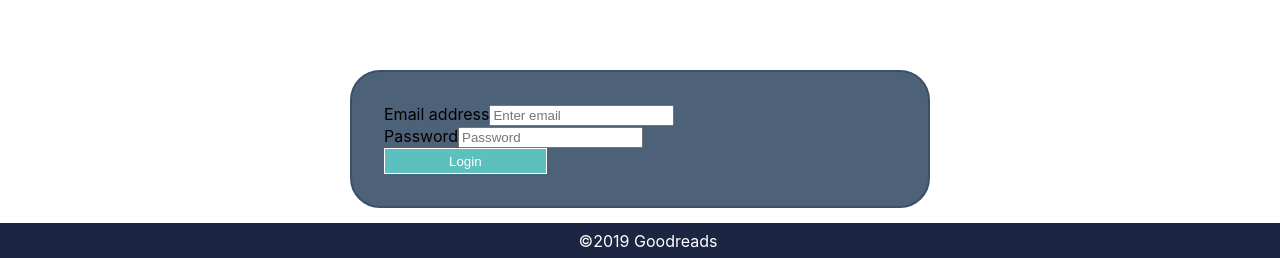
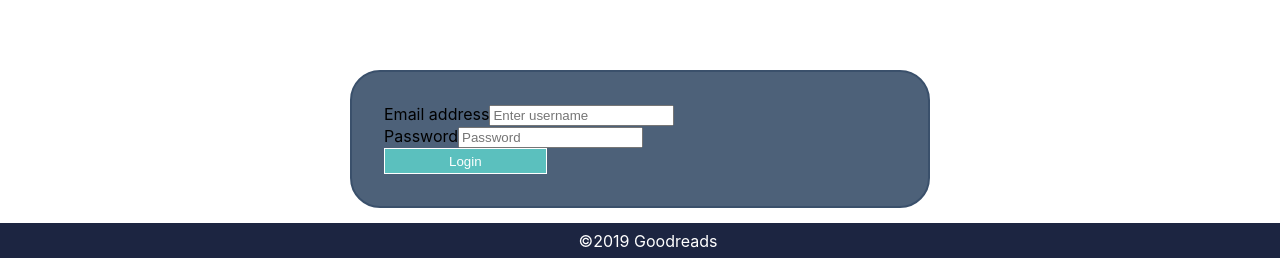
Before and after one commit to GSherif/GoodReads_Admin, a React (Create React App) app: page / in a window 1280 px wide. Shown: the part 541-799 px from the top of the page. Built offline with nearby package versions, Linux system fonts and the light colour scheme; no server answers.

Commit message:
Add admin's API

```diff
--- a/package.json
+++ b/package.json
@@ -3,6 +3,7 @@
   "version": "0.1.0",
   "private": true,
   "dependencies": {
+    "axios": "^0.18.0",
     "bootstrap": "^4.3.1",
     "eslint-config-airbnb": "^17.1.0",
     "eslint-plugin-import": "^2.16.0",
--- /dev/null
+++ b/src/API/admin.js
@@ -0,0 +1,23 @@
+import axios from 'axios';
+
+const BACKEND_URL = process.env.REACT_APP_BACKEND_URL || 'http://localhost:3000';
+
+export const login = ({ username, password }) => {
+    debugger;
+    return axios.post(`${BACKEND_URL}/api/users/login`, {
+        username,
+        password
+    })
+        .then(res => res.data);
+}
+
+
+// export const getUsers = () => {
+//     debugger;
+//     return axios.get(`${BACKEND_URL}/api/users`, {
+//         headers: {
+//             authorization: `Bearer ${localStorage.getItem('token')}`,
+//         }
+//     })
+//         .then(res => res.data);
+// }
--- a/src/App.js
+++ b/src/App.js
@@ -1,6 +1,5 @@
 import React, { Component } from 'react';
 import './App.css';
-
 import Routing from '../src/RouterModule/Router';
 
 export const context = React.createContext();
--- a/src/Components/Shared/Forms/login.js
+++ b/src/Components/Shared/Forms/login.js
@@ -1,55 +1,57 @@
 import React, { Component } from 'react';
 import { Form, Button } from 'react-bootstrap';
-import { context } from '../../../App';
+import { login } from '../../../API/admin';
 
 export default class LoginForm extends Component {
     constructor(props) {
         super(props);
         this.state = {
-            email: '',
+            username: '',
             password: '',
         }
     }
 
-    handleChange = (e) => {
-        const name = e.target.name;
-        const value = e.target.value;
-        this.setState({ [name]: value });
+    handleChange = (fieldName) => (e) => {
+        this.setState({ [fieldName]: e.target.value });
     }
 
-    handleSubmit = (value) => (e) => {
-        e.preventDefault();
-        if (!(this.state.email && this.state.password)) return;
-        const user = {
-            email: this.state.email,
-            password: this.state.password,
-        }
-        value.checkUser(user);
-        console.log(value.loggedUser);
-        if (value.loggedUser.admin === true) {
+    handleSubmit = () => {
+        // e.preventDefault();
+        // if (!(this.state.email && this.state.password)) return;
+        const { username, password } = this.state;
+        debugger;
+        login({ username, password })
+            .then(res => {
+                localStorage.setItem('token', res.token);
                 this.props.history.push('/admin');
-        }
-        else if (value.loggedUser.admin === false) {
-            this.props.history.push('/userProfile');
-        }
-        else {
-            this.props.history.push('/categories');
-        }
+            })
+        .catch(err => {
+
+        })
+        // value.checkUser(user);
+        // console.log(value.loggedUser);
+        // if (value.loggedUser.admin === true) {
+        //     this.props.history.push('/admin');
+        // }
+        // else if (value.loggedUser.admin === false) {
+        //     this.props.history.push('/userProfile');
+        // }
+        // else {
+        //     this.props.history.push('/categories');
+        // }
     }
 
     render() {
+        const { username, password } = this.state;
         return (
-            <context.Consumer>
-                {
-                    value => (
-                        <Form className='login bg-darkgrey form-border' onSubmit={this.handleSubmit(value)}>
+            <Form className='login bg-darkgrey form-border' onSubmit={this.handleSubmit()}>
                 <Form.Group controlId="formBasicEmail">
                     <Form.Label className="text-white">Email address</Form.Label>
-                                <Form.Control type="email" name="email" placeholder="Enter email" onChange={this.handleChange} />
+                    <Form.Control type="text" name="username" placeholder="Enter username" value={username} onChange={this.handleChange('username')} />
                 </Form.Group>
                 <Form.Group controlId="formBasicPassword">
                     <Form.Label className="text-white">Password</Form.Label>
-                                <Form.Control type="password" name="password" placeholder="Password" onChange={this.handleChange} />
+                    <Form.Control type="password" name="password" placeholder="Password" value={password} onChange={this.handleChange('password')} />
                 </Form.Group>
                 <Button className="login-btn" type="submit">
                     Login
@@ -57,7 +59,4 @@ export default class LoginForm extends Component {
             </Form>
         )
     }
-            </context.Consumer>
-        );
 }
-}
--- a/src/RouterModule/Router.js
+++ b/src/RouterModule/Router.js
@@ -13,8 +13,8 @@ export default class Routing extends React.Component {
         <Header />
         <Switch>
           <Route exact path="/" component={LoginForm} />
+          <Route exact path="/login" component={LoginForm} />
           <Route exact path="/admin" component={AdminPanel} />
-          <Route exact path="/login" component={LoginForm} />
         </Switch>
         <Footer />
       </Router>
```
Also changed, not shown: 1 other file (tests, documents, lock files or other folders). Lines whose indentation alone changed are shown as unchanged.
